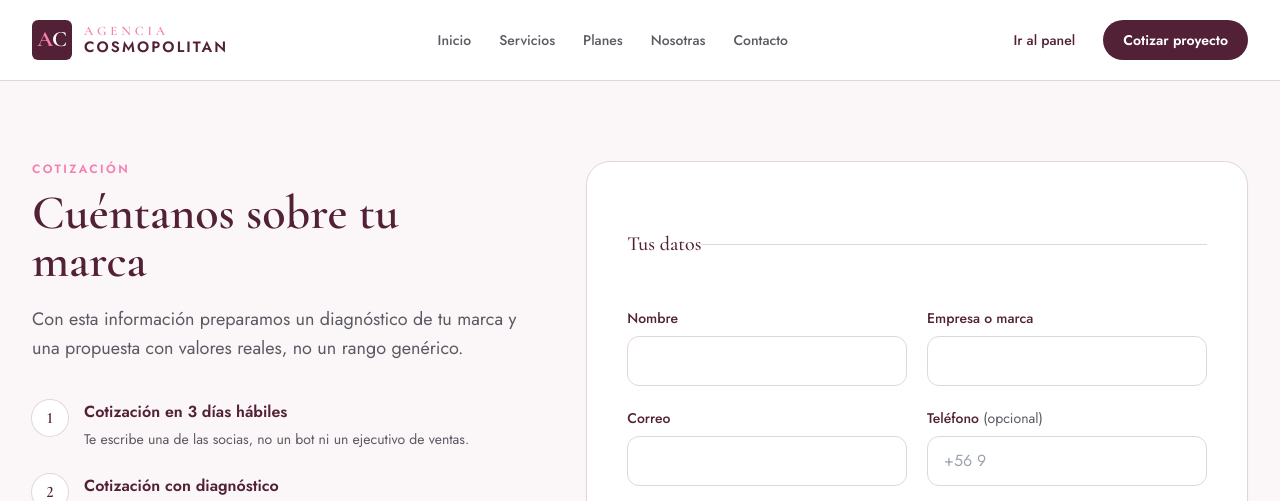
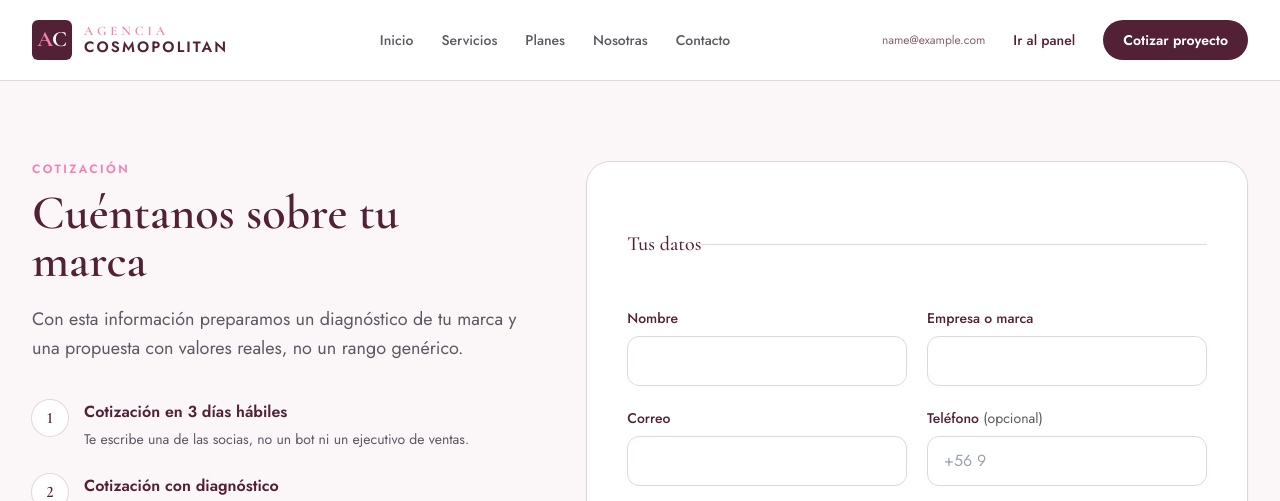
Before and after one commit to ChristianCuadra/capstone, a Django app: page /cotizacion/ in a window 1280 px wide. Shown: the top 501 px of the page. Run offline with Django 5.2, Linux system fonts and the light colour scheme; the visitor is signed in with stand-in values (Sample User, id 1); data comes from the database, SQL or seed files in the repository; parts of the project's set-up code (start-up, migrations or seed data) failed here and were passed over; some libraries are stand-ins or nearby versions.

Commit message:
feat(website): mostrar correo de sesion en el header del sitio publico
Cuando un usuario autenticado (staff o cliente) navega al sitio publico
desde el panel, ahora se muestra su correo junto al boton "Ir al
panel"/"Mi portal" en el header (version escritorio y menu movil). Antes
solo se distinguia por el texto del boton, sin identificar con que
cuenta se seguia con la sesion iniciada.

Co-Authored-By: Claude Sonnet 5 <noreply@anthropic.com>
Claude-Session: https://claude.ai/code/session_01GVsZWctfPH7L6G6CZy8yYU

```diff
--- a/plataforma/apps/website/templates/website/base.html
+++ b/plataforma/apps/website/templates/website/base.html
@@ -46,6 +46,7 @@
 
       <div class="hidden items-center gap-3 lg:flex">
         {% if user.is_authenticated %}
+        <span class="max-w-[14rem] truncate text-xs text-vino/70" title="Sesión iniciada como {{ user.email }}">{{ user.email }}</span>
         <a href="{% if user.is_staff %}{% url 'crm:dashboard' %}{% else %}{% url 'content:calendario' %}{% endif %}" class="rounded-full px-4 py-2 text-sm font-medium text-vino hover:bg-fondo-suave">{% if user.is_staff %}Ir al panel{% else %}Mi portal{% endif %}</a>
         {% else %}
         <a href="{% url 'account_login' %}" class="rounded-full px-4 py-2 text-sm font-medium text-vino hover:bg-fondo-suave">Iniciar sesión</a>
@@ -71,6 +72,7 @@
       <div class="mt-4 grid gap-3">
         <a href="{% url 'website:cotizacion' %}" class="rounded-full bg-vino px-5 py-3 text-center font-semibold text-white">Cotizar proyecto</a>
         {% if user.is_authenticated %}
+        <p class="text-center text-xs text-vino/70">Sesión iniciada como {{ user.email }}</p>
         <a href="{% if user.is_staff %}{% url 'crm:dashboard' %}{% else %}{% url 'content:calendario' %}{% endif %}" class="rounded-full border border-gris-borde px-5 py-3 text-center font-medium text-vino">{% if user.is_staff %}Ir al panel{% else %}Mi portal{% endif %}</a>
         {% else %}
         <a href="{% url 'account_login' %}" class="rounded-full border border-gris-borde px-5 py-3 text-center font-medium text-vino">Iniciar sesión</a>
```
